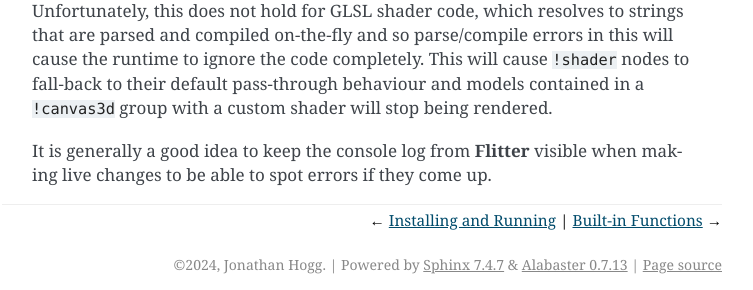
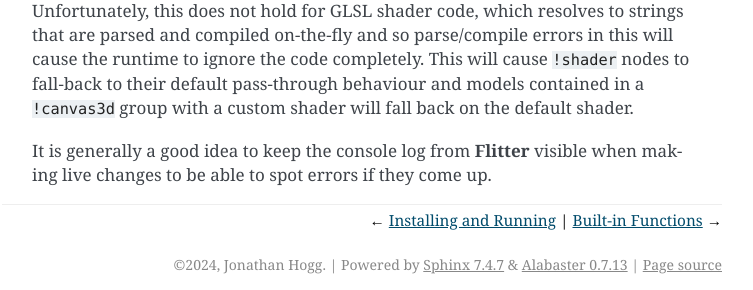
Before and after one commit to jonathanhogg/flitter, a Sphinx documentation site: the page built from docs/language.md, in a window 1280 px wide and 900 px high, scrolled down 17611 px. Shown: the part 596-886 px from the top of the window, without its empty margins (388-1141 px from the left). Built offline with Sphinx 7.4.7, drawn with Linux system fonts in a browser that asks for light colours.

Commit message:
Fallback on standard shader if group shader compile fails

```diff
--- a/docs/language.md
+++ b/docs/language.md
@@ -880,8 +880,8 @@ Unfortunately, this does not hold for GLSL shader code, which resolves to
 strings that are parsed and compiled on-the-fly and so parse/compile errors in
 this will cause the runtime to ignore the code completely. This will cause
 `!shader` nodes to fall-back to their default pass-through behaviour and
-models contained in a `!canvas3d` group with a custom shader will stop being
-rendered.
+models contained in a `!canvas3d` group with a custom shader will fall back on
+the default shader.
 
 It is generally a good idea to keep the console log from **Flitter** visible
 when making live changes to be able to spot errors if they come up.
```
Also changed, not shown: 1 other file.
